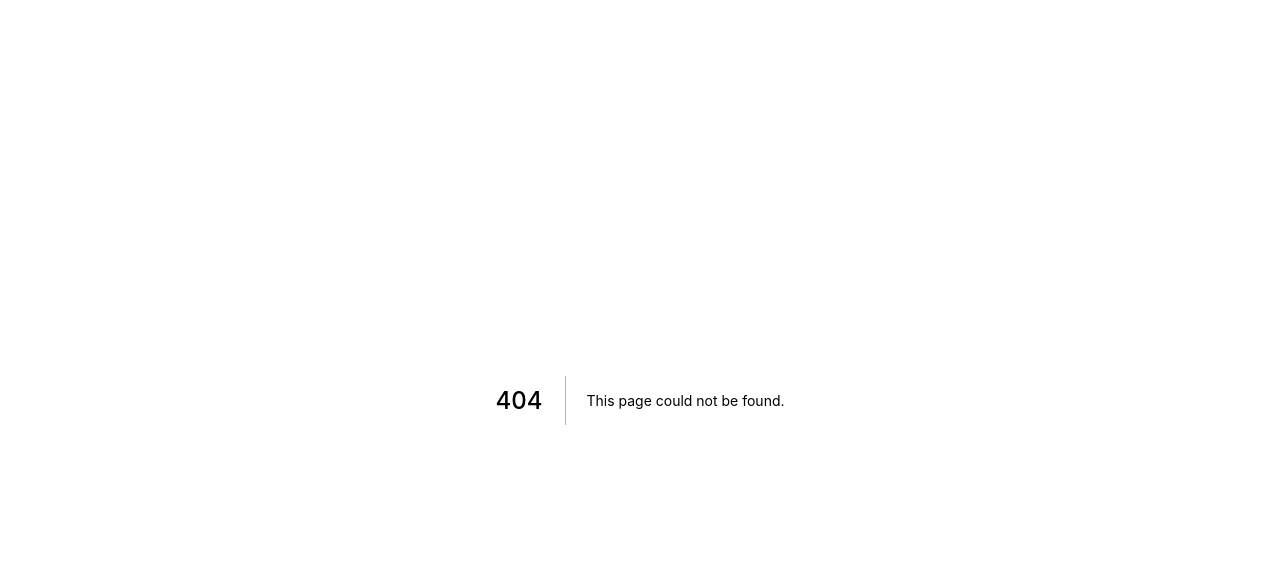
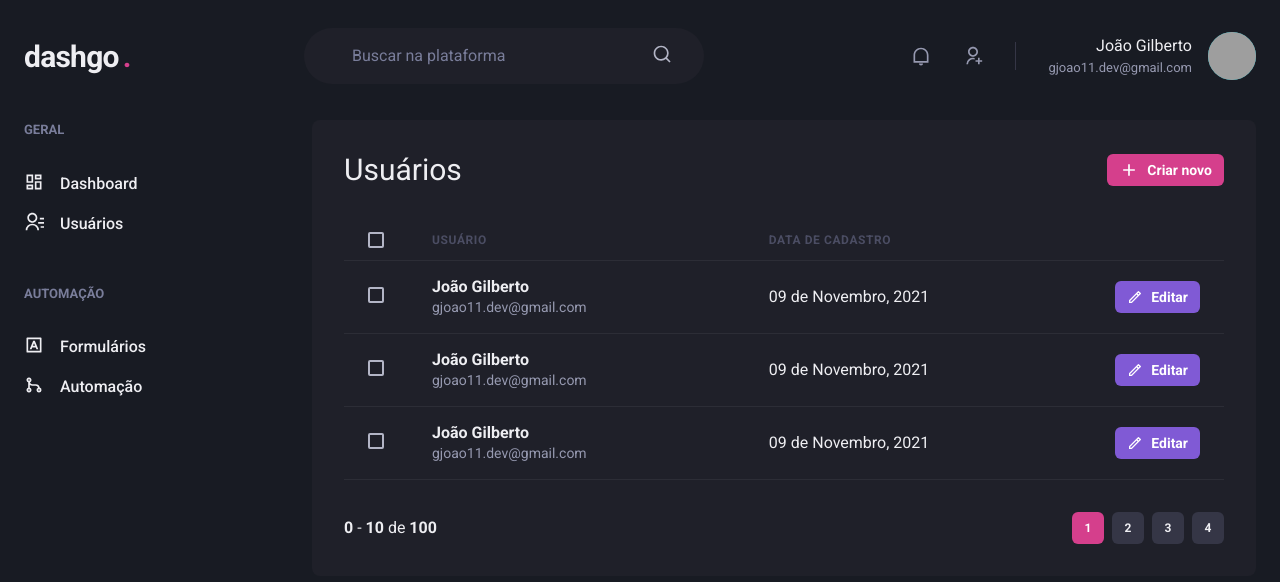
Before and after one commit to gjoao11/dashgo, a Next.js app: page /users in a window 1280 px wide. Before the commit this address had no page. Shown: the top 582 px of the page. Built offline with nearby package versions, Linux system fonts and the light colour scheme; grey boxes are pictures that could not be loaded.

Commit message:
Create users page

```diff
--- /dev/null
+++ b/src/components/Pagination.tsx
@@ -0,0 +1,70 @@
+import { Stack, Button, Box } from '@chakra-ui/react'
+
+export function Pagination() {
+  return (
+    <Stack
+      direction="row"
+      mt="8"
+      justify="space-between"
+      align="center"
+      spacing="6"
+    >
+      <Box>
+        <strong>0</strong> - <strong>10</strong> de <strong>100</strong>
+      </Box>
+
+      <Stack
+        direction="row"
+        spacing="2"
+      >
+        <Button
+          size="sm"
+          fontSize="xs"
+          width="4"
+          colorScheme="pink"
+          disabled
+          _disabled={{
+            bg: 'pink.500',
+            cursor: 'default',
+          }}
+        >
+          1
+        </Button>
+
+        <Button
+          size="sm"
+          fontSize="xs"
+          width="4"
+          bg="gray.700"
+          _hover={{
+            bg: 'gray.500'
+          }}
+        >
+          2
+        </Button>
+        <Button
+          size="sm"
+          fontSize="xs"
+          width="4"
+          bg="gray.700"
+          _hover={{
+            bg: 'gray.500'
+          }}
+        >
+          3
+        </Button>
+        <Button
+          size="sm"
+          fontSize="xs"
+          width="4"
+          bg="gray.700"
+          _hover={{
+            bg: 'gray.500'
+          }}
+        >
+          4
+        </Button>
+      </Stack>
+    </Stack>
+  )
+}
--- a/src/pages/_app.tsx
+++ b/src/pages/_app.tsx
@@ -1,11 +1,13 @@
 import { AppProps } from 'next/app'
-import { ChakraProvider } from '@chakra-ui/react'
+import { ChakraProvider, LightMode } from '@chakra-ui/react'
 import { theme } from '../styles/theme'
 
 function MyApp({ Component, pageProps }: AppProps) {
   return (
     <ChakraProvider theme={theme}>
-      <Component {...pageProps} />
+      <LightMode>
+        <Component {...pageProps} />
+      </LightMode>
     </ChakraProvider>
   )
 }
--- a/src/pages/index.tsx
+++ b/src/pages/index.tsx
@@ -2,7 +2,6 @@
   Flex,
   Button,
   Stack,
-  LightMode,
   FormLabel,
   FormControl
 } from '@chakra-ui/react'
@@ -10,7 +9,6 @@
 
 export default function Home() {
   return (
-    <LightMode>
     <Flex
       w="100vw"
       h="100vh"
@@ -41,6 +39,5 @@
         </Button>
       </Flex>
     </Flex>
-    </LightMode>
   )
 }
--- /dev/null
+++ b/src/pages/users/index.tsx
@@ -0,0 +1,140 @@
+import {
+  Box,
+  Flex,
+  Heading,
+  Button,
+  Icon,
+  Table,
+  Thead,
+  Tr,
+  Th,
+  Checkbox,
+  Tbody,
+  Td,
+  Text,
+} from '@chakra-ui/react'
+import { RiAddLine, RiPencilLine } from 'react-icons/ri'
+
+import { Header } from '../../components/Header'
+import { Pagination } from '../../components/Pagination'
+import { Sidebar } from '../../components/Sidebar'
+
+export default function UserList() {
+  return (
+    <Box>
+      <Header />
+
+      <Flex w="100%" my="6" maxWidth={1480} mx="auto" px="6">
+        <Sidebar />
+
+        <Box flex="1" borderRadius={8} bg="gray.800" padding="8">
+          <Flex mb="8" justify="space-between" align="center">
+            <Heading size="lg" fontWeight="normal">Usuários</Heading>
+
+            <Button
+              as="a"
+              size="sm"
+              fontSize="sm"
+              colorScheme="pink"
+              leftIcon={<Icon as={RiAddLine} fontSize="20" />}
+            >
+              Criar novo
+            </Button>
+          </Flex>
+
+          <Table colorScheme="whiteAlpha">
+            <Thead>
+              <Tr>
+                <Th px="6" color="gray.300" width="8">
+                  <Checkbox colorScheme="pink" />
+                </Th>
+                <Th>Usuário</Th>
+                <Th>Data de cadastro</Th>
+                <Th width="8" />
+              </Tr>
+            </Thead>
+
+            <Tbody>
+              <Tr>
+                <Td px="6" color="gray.300" width="8">
+                  <Checkbox colorScheme="pink" />
+                </Td>
+                <Td>
+                  <Box>
+                    <Text fontWeight="bold">João Gilberto</Text>
+                    <Text fontSize="sm" color="gray.300">gjoao11.dev@gmail.com</Text>
+                  </Box>
+                </Td>
+                <Td>09 de Novembro, 2021</Td>
+                <Td>
+                  <Button
+                    as="a"
+                    size="sm"
+                    fontSize="sm"
+                    colorScheme="purple"
+                    leftIcon={<Icon as={RiPencilLine} fontSize="16" />}
+                  >
+                    Editar
+                  </Button>
+                </Td>
+              </Tr>
+            </Tbody>
+
+            <Tbody>
+              <Tr>
+                <Td px="6" color="gray.300" width="8">
+                  <Checkbox colorScheme="pink" />
+                </Td>
+                <Td>
+                  <Box>
+                    <Text fontWeight="bold">João Gilberto</Text>
+                    <Text fontSize="sm" color="gray.300">gjoao11.dev@gmail.com</Text>
+                  </Box>
+                </Td>
+                <Td>09 de Novembro, 2021</Td>
+                <Td>
+                  <Button
+                    as="a"
+                    size="sm"
+                    fontSize="sm"
+                    colorScheme="purple"
+                    leftIcon={<Icon as={RiPencilLine} fontSize="16" />}
+                  >
+                    Editar
+                  </Button>
+                </Td>
+              </Tr>
+            </Tbody>
+            <Tbody>
+              <Tr>
+                <Td px="6" color="gray.300" width="8">
+                  <Checkbox colorScheme="pink" />
+                </Td>
+                <Td>
+                  <Box>
+                    <Text fontWeight="bold">João Gilberto</Text>
+                    <Text fontSize="sm" color="gray.300">gjoao11.dev@gmail.com</Text>
+                  </Box>
+                </Td>
+                <Td>09 de Novembro, 2021</Td>
+                <Td>
+                  <Button
+                    as="a"
+                    size="sm"
+                    fontSize="sm"
+                    colorScheme="purple"
+                    leftIcon={<Icon as={RiPencilLine} fontSize="16" />}
+                  >
+                    Editar
+                  </Button>
+                </Td>
+              </Tr>
+            </Tbody>
+          </Table>
+
+          <Pagination />
+        </Box>
+      </Flex>
+    </Box>
+  )
+}
```
Lines whose indentation alone changed are shown as unchanged.
